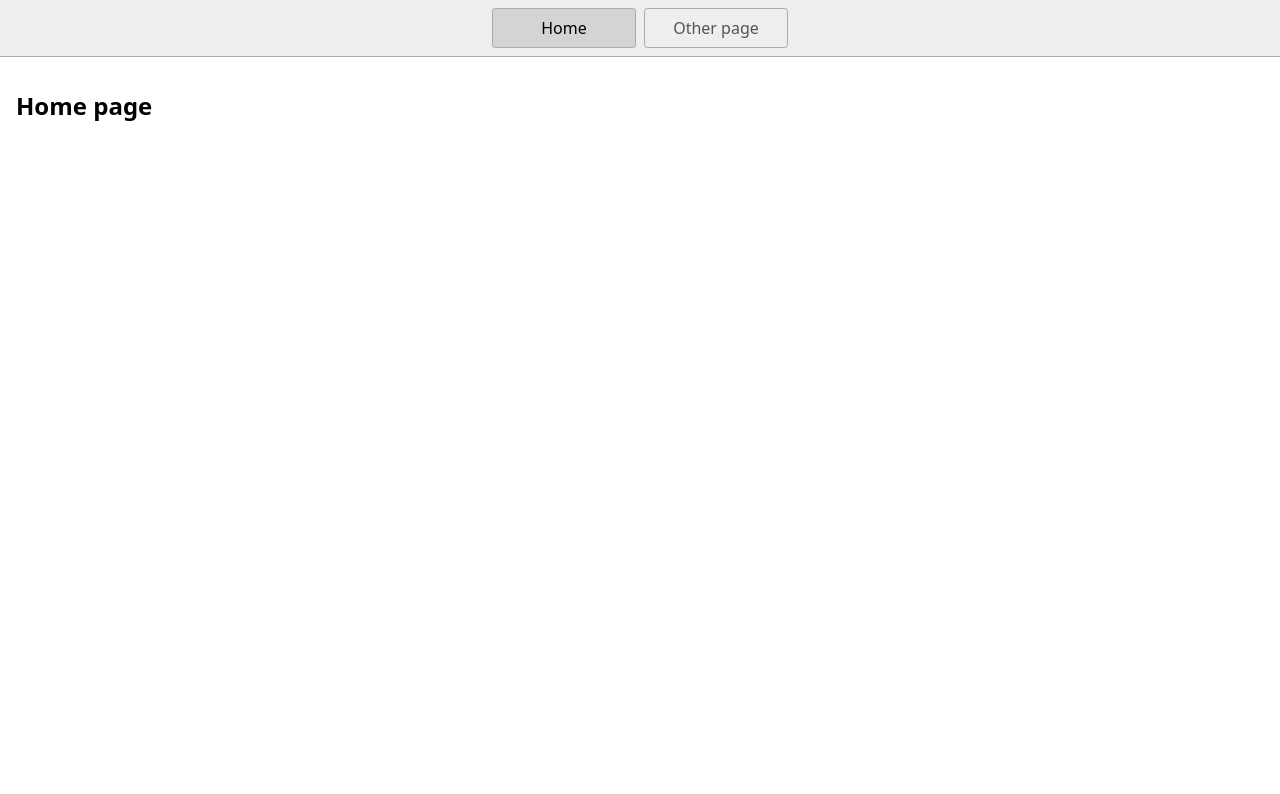
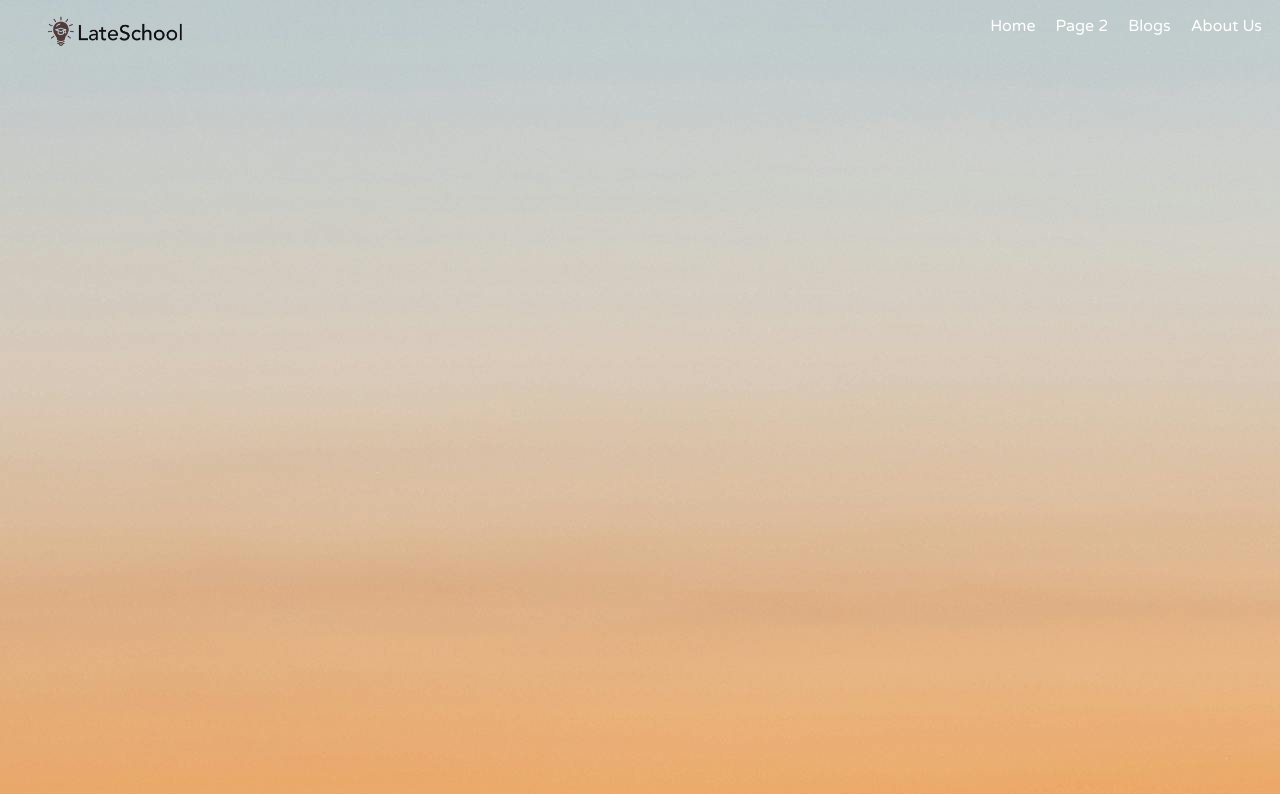
Before and after one commit to Aakeshhappy/Project-01, a website: page index.html in a window 1280 px wide. Drawn offline with Linux system fonts and the light colour scheme; a web font is replaced by a local one.

Commit message:
nav and bg updated

```diff
--- /dev/null
+++ b/index.css
@@ -0,0 +1,42 @@
+@import url('https://fonts.googleapis.com/css2?family=Comic+Neue:ital,wght@0,300;0,400;0,700;1,300;1,400;1,700&family=Dosis:wght@200..800&family=DynaPuff:wght@400..700&family=Exo:ital,wght@0,100..900;1,100..900&family=M+PLUS+Rounded+1c&family=Mulish:ital,wght@0,200..1000;1,200..1000&family=Nabla&family=Pacifico&family=Parkinsans:wght@300..800&family=Playwrite+HR+Lijeva:wght@100..400&family=Roboto:ital,wght@0,100;0,300;0,400;0,500;0,700;0,900;1,100;1,300;1,400;1,500;1,700;1,900&family=Varela+Round&display=swap');
+
+.varela-round-regular {
+    font-family: "Varela Round", serif;
+    font-weight: 400;
+    font-style: normal;
+}
+
+body {
+    background-image: url(bg.jpg)
+}
+
+img {
+    height: 30px;
+    width: auto;
+}
+
+nav li {
+    float: right;
+    list-style-type: none;
+}
+
+nav a {
+    color: white;
+    font-family: Varela Round;
+    padding: 10px;
+    text-decoration: none;
+}
+
+nav a:active{
+    background: linear-gradient(#427ef5, blue);
+    background-clip: text;
+    -webkit-background-clip: text;
+    -webkit-text-fill-color: transparent;
+}
+
+nav a:hover{
+    background: linear-gradient(#427ef5, blue);
+    background-clip: text;
+    -webkit-background-clip: text;
+    -webkit-text-fill-color: transparent;
+}
--- a/index.html
+++ b/index.html
@@ -1,5 +1,6 @@
 <!DOCTYPE html>
 <html lang="en">
+
 <head>
   <title>Home</title>
   <meta charset="UTF-8" />
@@ -8,16 +9,21 @@
       Need a visual blank slate?
       Remove all code in `styles.css`!
     -->
-    <link rel="stylesheet" href="styles.css" />
-    <script type="module" src="script.js"></script>
+  <link rel="stylesheet" href="index.css" />
+  <script type="module" src="index.js"></script>
 </head>
+
 <body>
   <nav>
-      <a href="/" aria-current="page">Home</a>
-      <a href="/page2.html">Other page</a>
+    <ul>
+      <img src="logo.png" alt="logo">
+      <li><a href="about.html">About Us</a></li>
+      <li><a href="blogs.html">Blogs</a></li>
+      <li><a href="2.html">Page 2</a></li>
+      <li><a href="index.html">Home</a></li>
+    </ul>
   </nav>
-    <main>
-      <h1>Home page</h1>
-    </main>
+
 </body>
+
 </html>
--- a/styles.css
+++ /dev/null
@@ -1,46 +0,0 @@
-* {
-  box-sizing: border-box;
-}
-
-body {
-  margin: 0;
-  font-family: system-ui, sans-serif;
-  color: black;
-  background-color: white;
-}
-
-nav {
-  display: flex;
-  flex-wrap: wrap;
-  align-items: center;
-  justify-content: center;
-  padding: 0.5rem;
-  gap: 0.5rem;
-  border-bottom: solid 1px #aaa;
-  background-color: #eee;
-}
-
-nav a {
-  display: inline-block;
-  min-width: 9rem;
-  padding: 0.5rem;
-  border-radius: 0.2rem;
-  border: solid 1px #aaa;
-  text-align: center;
-  text-decoration: none;
-  color: #555;
-}
-
-nav a[aria-current='page'] {
-  color: #000;
-  background-color: #d4d4d4;
-}
-
-main {
-  padding: 1rem;
-}
-
-h1 {
-  font-weight: bold;
-  font-size: 1.5rem;
-}
```
Also changed, not shown: 2.css (renamed from page2.html), 2.html (added), 2.js (added), about.css (added), about.html (added), about.js (added), bg.jpg (added), blogs.css (added), blogs.html (added), blogs.js (added), index.js (renamed from script.js), logo.png (added), 1 other file. Lines whose indentation alone changed are shown as unchanged.
